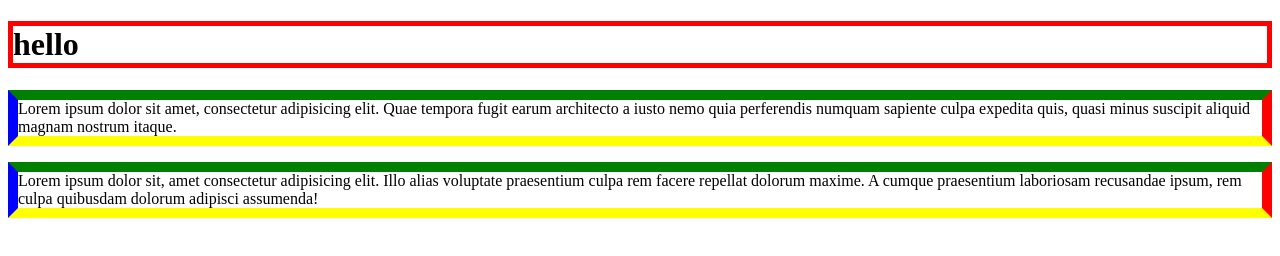
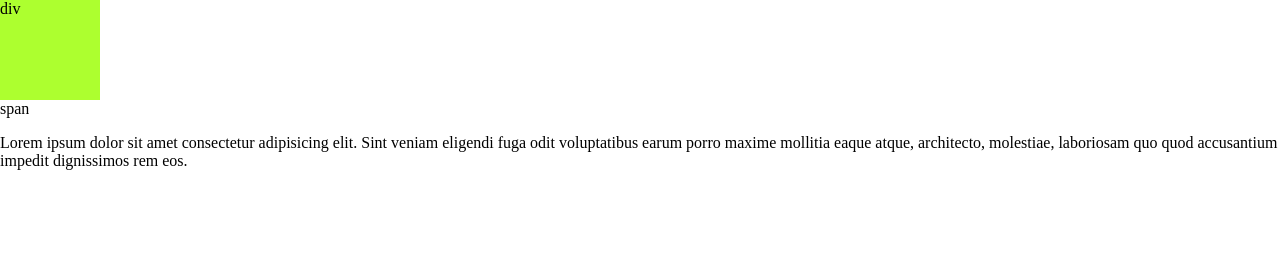
Before and after one commit to kannika-k1/project1, a plain HTML site: page style.html in a window 1280 px wide. Drawn offline with Linux system fonts and the light colour scheme; a web font is replaced by a local one.

Commit message:
four commit

```diff
--- a/style.css
+++ b/style.css
@@ -49,8 +49,8 @@ body{
 
 }*/
 
-h1{
-    /* border-style: double;
+/*h1{
+     border-style: double;
     border-style: dotted;
     border-style:solid;
     border-style:inset;
@@ -58,7 +58,7 @@ h1{
     border-style:solid;
     border-width:5px;
     border-radius: 10px;
-    border-color:red;*/
+    border-color:red;
     border:solid 5px red;
     }
 p{
@@ -66,4 +66,84 @@ p{
     border-top: 10px solid green;
     border-left: 10px solid blue;
     border-right: 10px solid red;
+}*/
+
+/*text shadows 1st one horizontal and 2nd one vertical and 3rd one pleer*/
+body{
+    margin:0;
 }
+h1{
+    text-shadow: 3px 3px 2px red, -3px -3px 2px blue;
+}
+/* #box1{
+    width:100px;
+    height:100px;
+    background-color: pink;
+    box-shadow: 3px 3px 5px;
+}
+    auto used to center the element*/
+/* .box{
+    border:5px red solid;
+    font-size: 5em;
+    height:250px;
+    width:250px;
+    background-color: greenyellow;
+    margin:20px ;
+    margin:auto;
+
+} */
+/* #box1{
+    background-color: greenyellow;
+    margin-bottom:20px;
+    margin-left:20px;
+    margin:20px;
+}
+#box2{
+    background-color: blue;
+    margin:20px;
+}   */
+/* body{
+    display:flow-root;
+   }
+img{
+    width:200px;
+    height:200px;
+}
+
+#i1{
+    float:right;
+
+
+}
+#i2{
+    float:left;
+}*/
+
+/* div{
+    border:2px solid;
+    height:70px;
+    overflow:hidden;
+    overflow:scroll;
+    overflow:auto;
+    overflow:visible;
+    overflow-clip-margin: 30px;
+
+} */
+
+div{
+    background-color: greenyellow;
+    width:100px;
+    height:100px;
+    /* display:inline-block; */
+    /* display:none; */
+    display:hidden;
+}
+/* span{
+    background-color: aqua;
+    display:inline-block;
+    width:100px;
+    height:100px;
+}
+p{
+    display:inline-block;
+} */
--- a/style.html
+++ b/style.html
@@ -27,11 +27,44 @@
      <h1 class="even">hello</h1>
      <h1 class="even">hello</h1>
      <h1 class="odd">hello</h1>-->
-     <h1>hello</h1>
+     <!-- <h1>hello</h1>
      <p class="p1">Lorem ipsum dolor sit amet, consectetur adipisicing elit. Quae tempora fugit earum architecto a iusto nemo quia perferendis numquam sapiente culpa expedita quis, quasi minus suscipit aliquid magnam nostrum itaque.</p>
-     <p>Lorem ipsum dolor sit, amet consectetur adipisicing elit. Illo alias voluptate praesentium culpa rem facere repellat dolorum maxime. A cumque praesentium laboriosam recusandae ipsum, rem culpa quibusdam dolorum adipisci assumenda!</p>
+     <p>Lorem ipsum dolor sit, amet consectetur adipisicing elit. Illo alias voluptate praesentium culpa rem facere repellat dolorum maxime. A cumque praesentium laboriosam recusandae ipsum, rem culpa quibusdam dolorum adipisci assumenda!</p> -->
 
 
+     <!-- <h1>shadow</h1>
+     <div id="box1"></div> -->
+     <!-- space around the element
+      inspect tool called development tool -->
+
+
+     <!-- <h1>hello</h1>
+     <p>Lorem ipsum dolor sit amet consectetur adipisicing elit. Accusamus, animi. Tempore, sed consectetur cum dolorem id qui, repellendus a nihil velit, praesentium molestiae aperiam! Impedit alias nisi vitae dolorem itaque?</p>
+     <div class="box" id=box1>box1</div>
+     <div class="box" id=box2>box2</div> -->
+
+     <!-- float -->
+    <!-- <img src="bird-7839371_640.jpg" alt="bird" id="i1"/>
+    <p id="i2">Lorem ipsum dolor sit amet consectetur adipisicing elit. Dicta rem numquam maiores quae, labore earum natus quaerat impedit vero qui esse aspernatur nemo unde debitis soluta in nobis sint eum.</p>
+    <p>Lorem ipsum dolor sit amet consectetur adipisicing elit. Dicta rem numquam maiores quae, labore earum natus quaerat impedit vero qui esse aspernatur nemo unde debitis soluta in nobis sint eum.</p>
+    <p>Lorem ipsum dolor sit amet consectetur adipisicing elit. Dicta rem numquam maiores quae, labore earum natus quaerat impedit vero qui esse aspernatur nemo unde debitis soluta in nobis sint eum.</p>
+    <p>Lorem ipsum dolor sit amet consectetur adipisicing elit. Dicta rem numquam maiores quae, labore earum natus quaerat impedit vero qui esse aspernatur nemo unde debitis soluta in nobis sint eum.</p> -->
+
+<!-- overflow -property that sets the entire content in the
+overflow:visible
+overflow:hidden
+overflow:scroll
+overflow:auto -->
+
+<!-- <div>
+    <p>Lorem ipsum dolor sit amet consectetur adipisicing elit. Optio facilis labore voluptas dignissimos doloribus accusantium veritatis sapiente non in, iusto natus excepturi fugit nam accusamus quod, similique impedit officia itaque!Lorem ipsum dolor sit amet consectetur adipisicing elit. Optio facilis labore voluptas dignissimos doloribus accusantium veritatis sapiente non in, iusto natus excepturi fugit nam accusamus quod, similique impedit officia itaque!/p>
+</div> -->
+
+<!-- display property  it is specify on elementt what to do and how to show element inline takes only content width do not start new line span a all self closing tag and block takes entire width(h1-h6) form div -->
+
+<div>div</div>
+<span>span</span>
+<p>Lorem ipsum dolor sit amet consectetur adipisicing elit. Sint veniam eligendi fuga odit voluptatibus earum porro maxime mollitia eaque atque, architecto, molestiae, laboriosam quo quod accusantium impedit dignissimos rem eos.</p>
 
 </body>
 </html>
```
